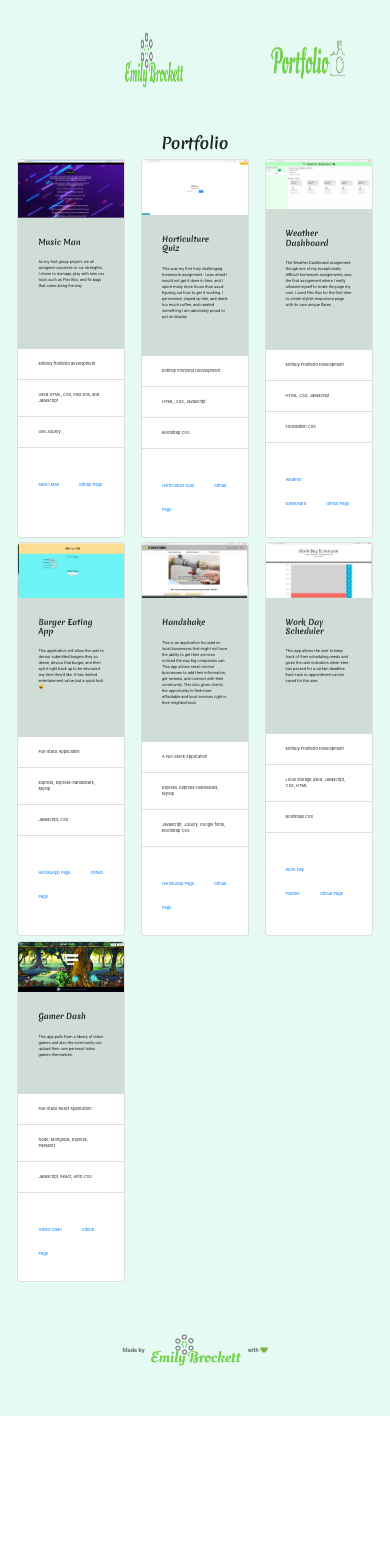
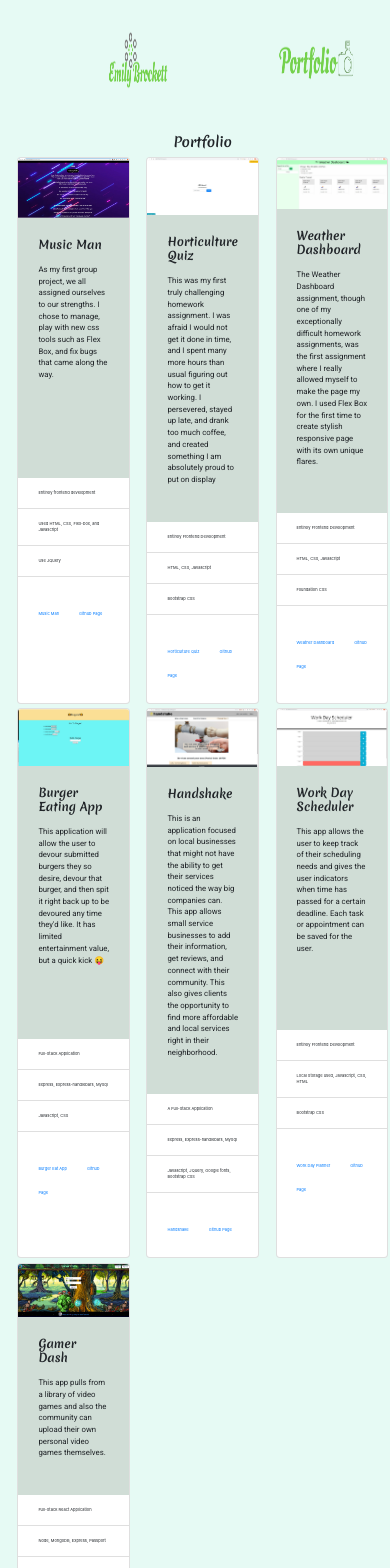
Before and after one commit to BrockBatBlue/react-portfolio, a React (Create React App) app: page /portfolio in a window 390 px wide. Shown: the top 1568 px of the page. Before the commit the page ends 1416 px from the top, so only its background shows below. Built offline with nearby package versions, Linux system fonts and the light colour scheme.

Commit message:
tweaked clamp responsiveness to average laptop screen sizes

```diff
--- a/src/App.css
+++ b/src/App.css
@@ -1,9 +1,7 @@
 #root {
   min-height: 100vh;
-  min-width: 100vw;
+  min-width: 104vw;
   background-color: rgba(186, 241, 225, 0.363);
   display: flex;
   flex-direction: column;
-  align-items: center;
-  justify-content: space-between;
 }
--- a/src/Components/Home.jsx
+++ b/src/Components/Home.jsx
@@ -9,12 +9,14 @@ function Home() {
           <div className="col-5">
             <div className="media">
               <img
+                id="profilePic"
                 src="ProfilePicture.JPG"
                 className="mr-3 img-fluid"
                 alt="..."
               />
               <br />
               <img
+                id="bootCampCert"
                 src="bootcampCert.jpg"
                 className="mr-3 img-fluid"
                 alt="..."
--- a/src/Styles/Home.css
+++ b/src/Styles/Home.css
@@ -1,9 +1,17 @@
 .media {
-  margin-right: clamp(1rem, 5vw, 5rem);
+  margin-right: clamp(0, 4vw, 10%);
   display: flex;
   flex-direction: column;
   justify-content: space-between;
   align-items: center;
+}
+#profilePic {
+  height: clamp(6rem, 18.5vw, 500px);
+  width: clamp(10rem, 23vw, 550px);
+}
+#bootCampCert {
+  height: clamp(11rem, 29vw, 500px);
+  width: clamp(11rem, 23vw, 550px);
 }
 hr {
   height: 4px;
@@ -18,25 +26,26 @@ hr {
 .boldList {
   font-weight: bolder;
   font-family: "Roboto", sans-serif;
+  font-size: clamp(0.25rem, 2vw, 1rem);
 }
 .contactInfo {
   display: flex;
   justify-content: space-evenly;
-  font-size: clamp(0.25rem, 1vw, 1rem);
+  font-size: clamp(0.25rem, 2vw, 1rem);
 }
 p {
   font-family: "Roboto", sans-serif;
-  font-size: clamp(0.25rem, 1vw, 1rem);
+  font-size: clamp(0.25rem, 2vw, 1rem);
 }
 h5 {
   font-family: "Merienda", cursive;
-  font-size: clamp(5px, 2vw, 20px);
+  font-size: clamp(5px, 3vw, 20px);
 }
 h6 {
   font-family: "Merienda", cursive;
-  font-size: clamp(5px, 2vw, 15px);
+  font-size: clamp(5px, 2.5vw, 15px);
 }
 #badge {
-  height: clamp(5rem, 15vw, 400px);
-  width: clamp(5rem, 15vw, 400px);
+  height: clamp(5rem, 17.5vw, 400px);
+  width: clamp(5rem, 17.5vw, 400px);
 }
--- a/src/Styles/Navbar.css
+++ b/src/Styles/Navbar.css
@@ -1,10 +1,10 @@
 .navigationBar {
-  width: 100%;
+  width: 85vw;
   height: clamp(1rem, 8vh, 400px);
   margin: clamp(0.25rem, 3vh, 50px);
   background-color: transparent !important;
   display: flex;
-  justify-content: space-evenly;
+  justify-content: space-around;
   align-items: center;
 }
 .navbar-brand {
--- a/src/Styles/Portfolio.css
+++ b/src/Styles/Portfolio.css
@@ -2,7 +2,7 @@
   text-align: center;
   margin-top: 1rem;
   margin-bottom: 1%;
-  font-size: clamp(0.5rem, 4vw, 4em);
+  font-size: clamp(0.5rem, 3.5vw, 4em);
   font-weight: 900;
 }
 
--- a/src/portfolio.json
+++ b/src/portfolio.json
@@ -44,7 +44,7 @@
     "point2": "Express, Express-handlebars, MySql ",
     "point3": "Javascript, CSS",
     "deployedUrl": "https://burger-eat-burger-up.herokuapp.com/",
-    "deployedTitle": "HerokuApp Page",
+    "deployedTitle": "Burger Eat App",
     "repoUrl": "https://github.com/BrockBatBlue/burger_eater_hw_wk_13"
   },
   {
@@ -56,7 +56,7 @@
     "point2": "Express, Express-handlebars, MySql",
     "point3": "Javascript, JQuery, Google fonts, Bootstrap CSS",
     "deployedUrl": "https://handshake-service-app.herokuapp.com/",
-    "deployedTitle": "HerokuApp Page",
+    "deployedTitle": "Handshake",
     "repoUrl": "https://github.com/BrockBatBlue/Project_2"
   },
   {
```
